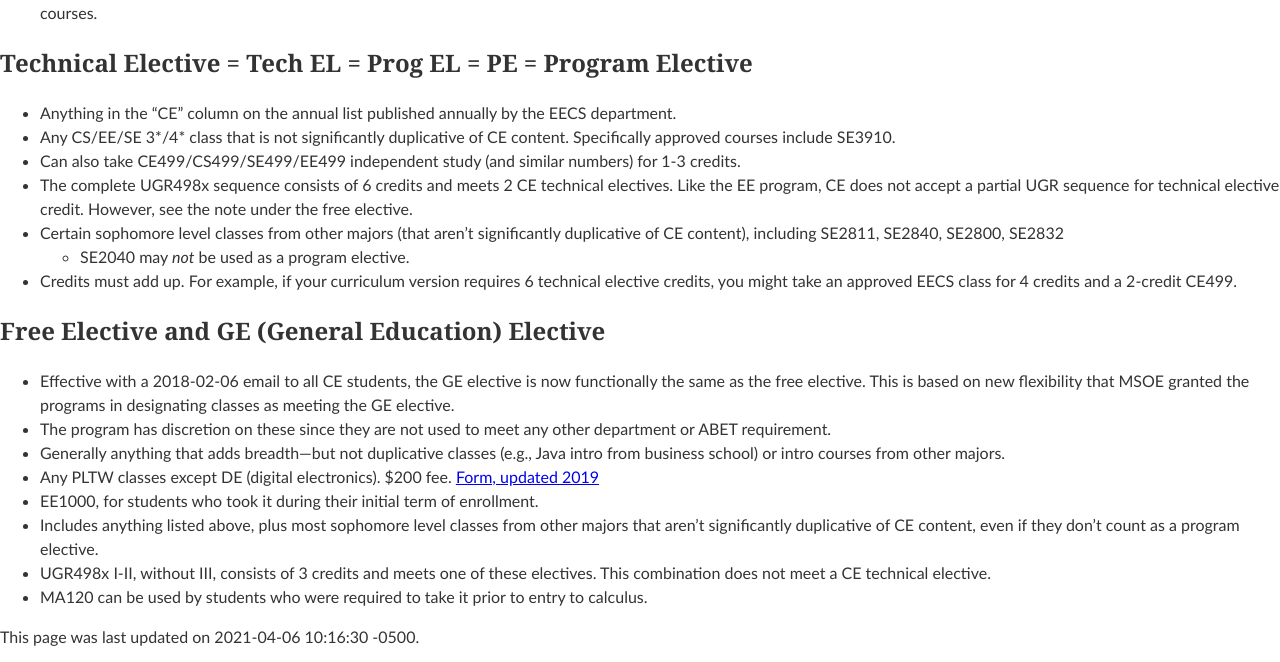
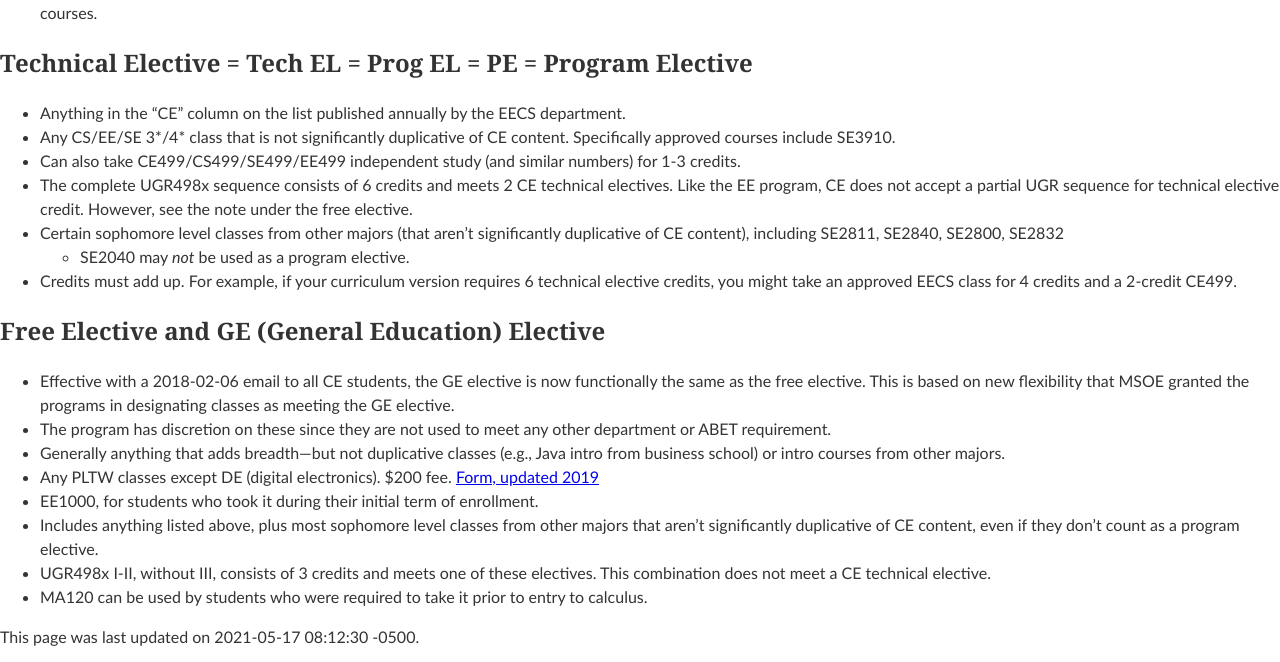
Before and after one commit to edurant/edurant.github.io, a Jekyll site: the page built from advising/ceElectiveRules.md, in a window 1280 px wide. Shown: the part 753-1415 px from the top of the page. Built offline with Jekyll 4.4.1, drawn with Linux system fonts in a browser that asks for light colours.

Commit message:
small updates: book club, ce electives

```diff
--- a/advising/ceElectiveRules.md
+++ b/advising/ceElectiveRules.md
@@ -1,6 +1,6 @@
 ---
 title: "CE Academic Advising: Elective Rules"
-date: 2021-04-06 10:16:30 -0500
+date: 2021-05-17 08:12:30 -0500
 ---
 
 ## Sci EL = Science Elective, 3+ credits
@@ -28,7 +28,7 @@ date: 2021-04-06 10:16:30 -0500
 * As of the 2016-&rsquo;17 catalog the restriction regarding a minimum Language II for HU credit is removed. Now, language courses follow the same HU elective rules as all other HU courses.
 
 ## Technical Elective = Tech EL = Prog EL = PE = Program Elective
-* Anything in the &ldquo;CE&rdquo; column on the annual list published annually by the EECS department.
+* Anything in the &ldquo;CE&rdquo; column on the list published annually by the EECS department.
 * Any CS/EE/SE 3\*/4\* class that is not significantly duplicative of CE content. Specifically approved courses include SE3910.
 * Can also take CE499/CS499/SE499/EE499 independent study (and similar numbers) for 1-3 credits.
 * The complete UGR498x sequence consists of 6 credits and meets 2 CE technical electives. Like the EE program, CE does not accept a partial UGR sequence for technical elective credit. However, see the note under the free elective.
```
Also changed, not shown: misc/bookClubUmMke.md (+2 -2 lines).
